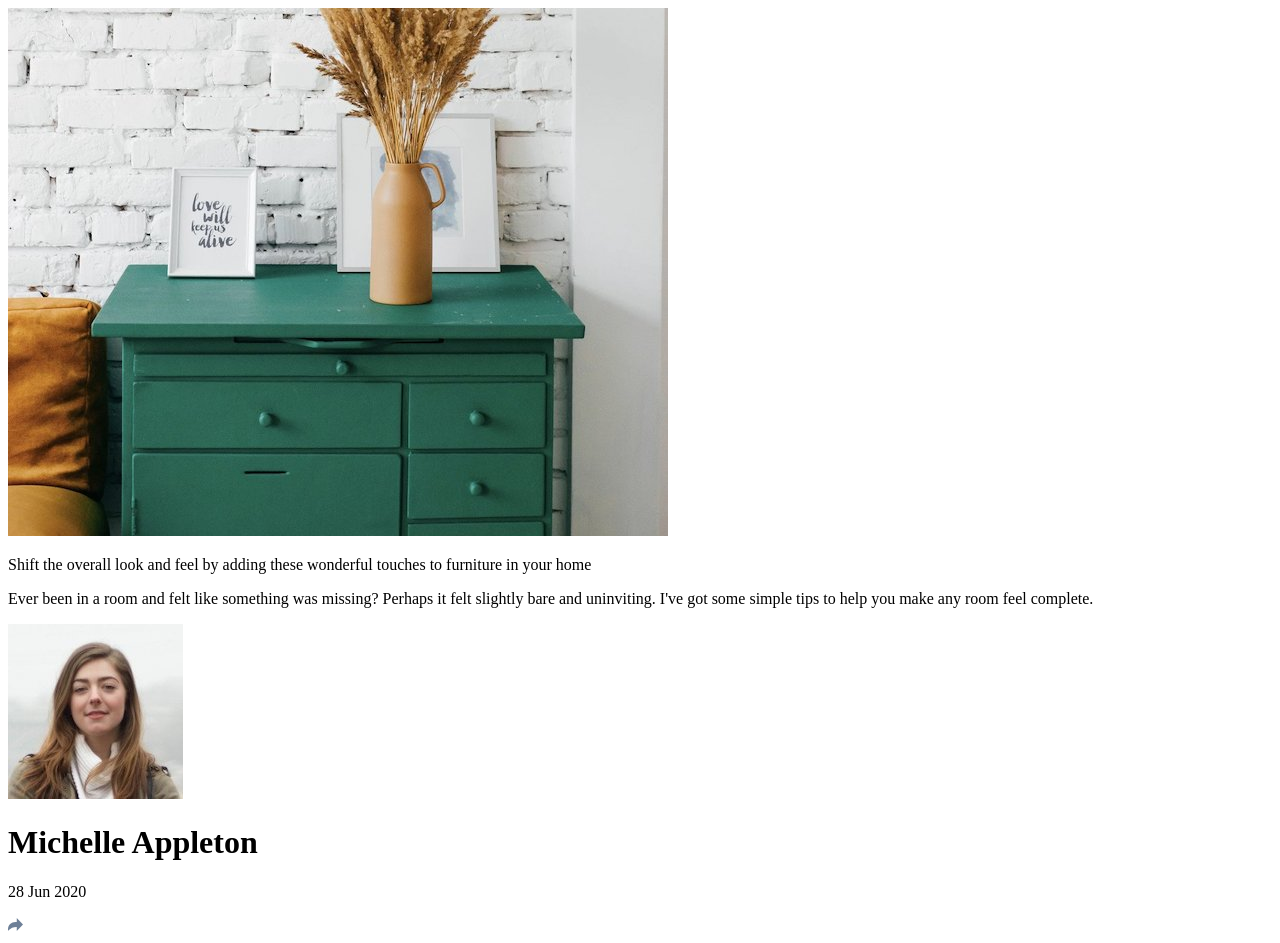
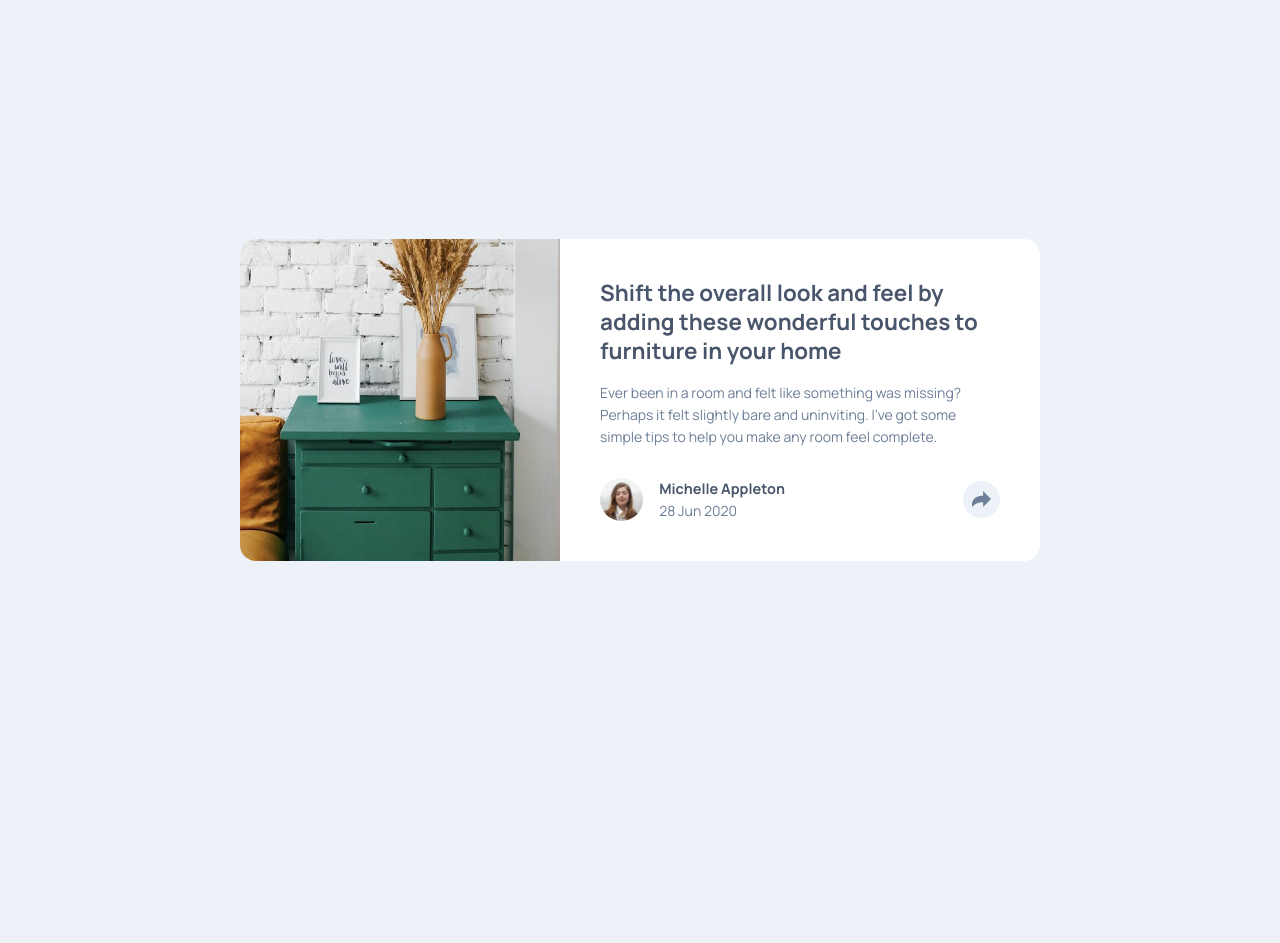
Before and after one commit to YoussefTK35/article-preview-component, a plain HTML site: page index.html in a window 1280 px wide. After the commit the page ends 800 px from the top, so only its background shows below. Drawn offline with Linux system fonts and the light colour scheme.

Commit message:
adding style without interactivity

```diff
--- a/index.html
+++ b/index.html
@@ -7,6 +7,10 @@
   <link rel="icon" type="image/png" sizes="32x32" href="./images/favicon-32x32.png">
 
   <title>Frontend Mentor | Article preview component</title>
+  <link rel="stylesheet" href="style.css">
+  <link rel="preconnect" href="https://fonts.googleapis.com">
+  <link rel="preconnect" href="https://fonts.gstatic.com" crossorigin>
+  <link href="https://fonts.googleapis.com/css2?family=Barlow+Semi+Condensed:ital,wght@0,100;0,200;0,300;0,400;0,500;0,600;0,700;0,800;0,900;1,100;1,200;1,300;1,400;1,500;1,600;1,700;1,800;1,900&family=Fraunces:ital,opsz,wght@0,9..144,100..900;1,9..144,100..900&family=Manrope:wght@200..800&family=Montserrat:ital,wght@0,100..900;1,100..900&family=Outfit:wght@100..900&family=Poppins:ital,wght@0,100;0,200;0,300;0,400;0,500;0,600;0,700;0,800;0,900;1,100;1,200;1,300;1,400;1,500;1,600;1,700;1,800;1,900&display=swap" rel="stylesheet">
 
 </head>
 <body>
@@ -21,7 +25,9 @@
           <h1>Michelle Appleton</h1>
           <p>28 Jun 2020</p>
         </div>
-        <img src="images/icon-share.svg" alt="share">
+        <div class="icon-container">
+          <img src="images/icon-share.svg" alt="share">
+        </div>
       </div>
     </div>
   </div>
--- /dev/null
+++ b/style.css
@@ -0,0 +1,74 @@
+* {
+    margin: 0;
+    padding: 0;
+    box-sizing: border-box;
+}
+body {
+    display: flex;
+    justify-content: center;
+    align-items: center;
+    height: 100dvh;
+    background-color: hsl(210, 46%, 95%);
+    font-family: Manrope;
+    font-size: 14px;
+}
+.container {
+    display: flex;
+    background-color: white;
+    border-radius: 1rem;
+    overflow: hidden;
+    max-width: 50rem;
+}
+img[alt=drawers] {
+    width: 40%;
+    background-size: cover;
+}
+.sub-container {
+    display: flex;
+    flex-direction: column;
+    gap: 1rem;
+    padding: 2.5rem;
+}
+.heading {
+    font-size: 1.4rem;
+    font-weight: 700;
+    line-height: 1.8rem;
+    color: hsl(217, 19%, 35%);
+}
+.main {
+    color: hsl(214, 17%, 51%);
+    line-height: 1.4rem;
+}
+.profile-container {
+    margin-top: 0.8rem;
+    display: flex;
+    align-items: center;
+    gap: 1rem;
+}
+img[alt=michelle] {
+    width: 2.7rem;
+    border-radius: 50%;
+}
+.info {
+    h1 {
+        font-size: 0.9rem;
+        margin-bottom: 0.2rem;
+        color: hsl(217, 19%, 35%);
+    }
+    p {
+        color: hsl(214, 17%, 51%);
+    }
+}
+.icon-container {
+    background-color: hsl(210, 46%, 95%);
+    border-radius: 50%;
+    width: 2.3rem;
+    height: 2.3rem;
+    margin-left: auto;
+    display: flex;
+    justify-content: center;
+    align-items: center;
+}
+.icon-container img {
+    width: 50%;
+}
```
